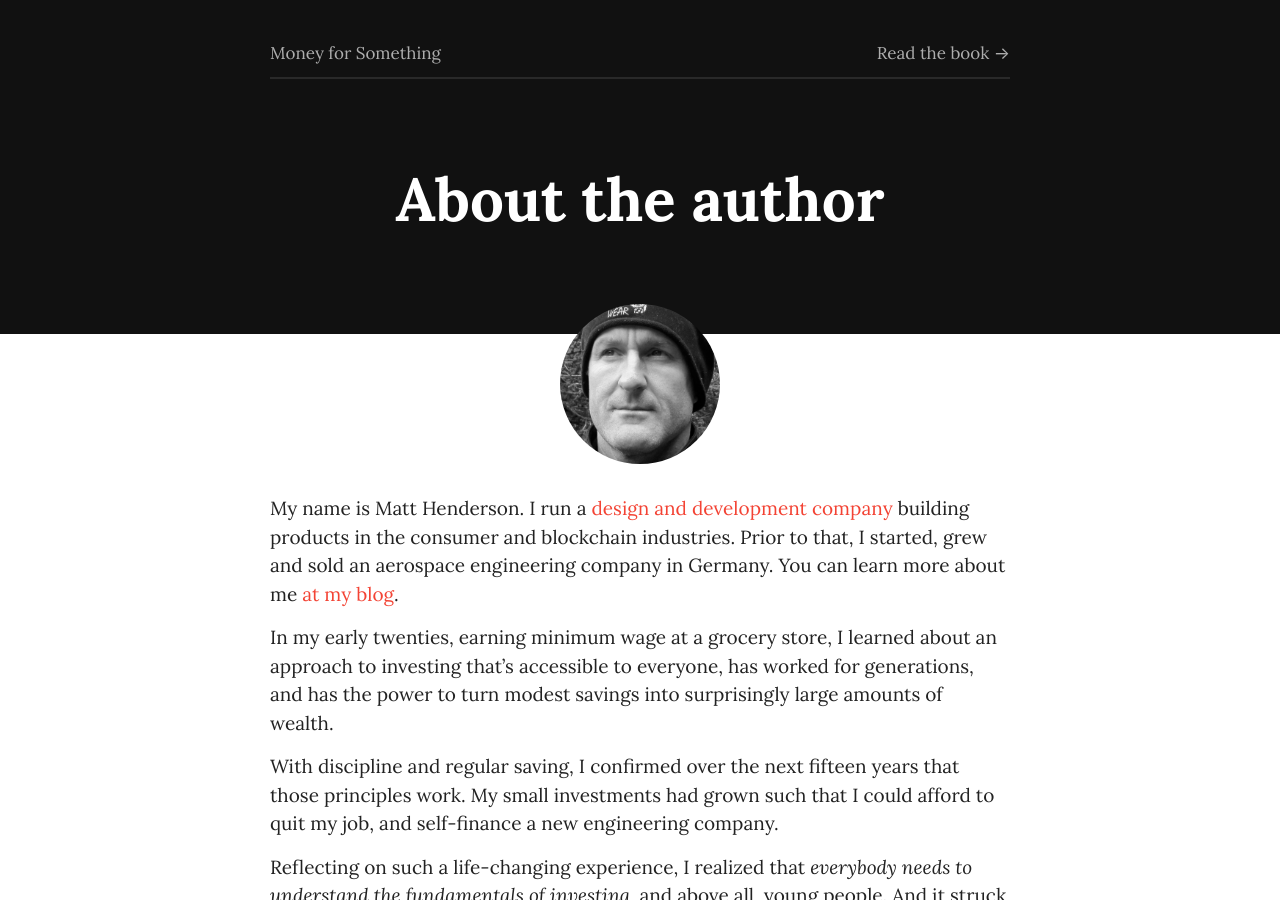
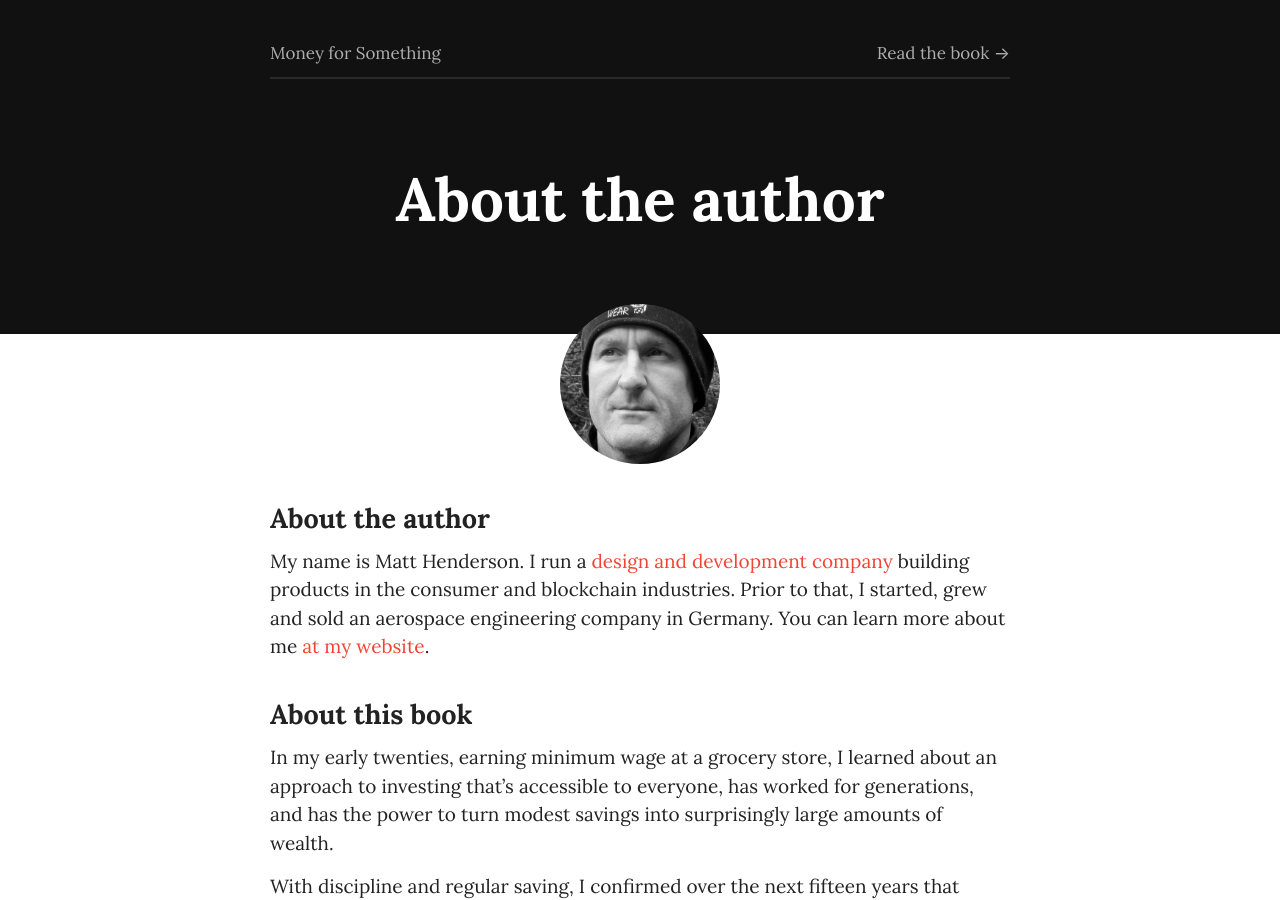
Before and after one commit to dafacto/moneyforsomething, a Jekyll site: the page built from about.md, in a window 1280 px wide and 900 px high. Built offline with Jekyll 4.4.1, drawn with Linux system fonts in a browser that asks for light colours; some web fonts are replaced; a script that is not in the unit is left out.

Commit message:
Update about

```diff
--- a/about.md
+++ b/about.md
@@ -8,7 +8,11 @@ permalink: /about/
   <img src="/assets/img/matt-black-and-white2.jpg">
 </div>
 
-My name is Matt Henderson. I run a [design and development company](http://makaluinc.com) building products in the consumer and blockchain industries. Prior to that, I started, grew and sold an aerospace engineering company in Germany. You can learn more about me [at my blog](http://www.dafacto.com).
+## About the author
+
+My name is Matt Henderson. I run a [design and development company](http://makaluinc.com) building products in the consumer and blockchain industries. Prior to that, I started, grew and sold an aerospace engineering company in Germany. You can learn more about me [at my website](https://matthenderson.me).
+
+## About this book
 
 In my early twenties, earning minimum wage at a grocery store, I learned about an approach to investing that’s accessible to everyone, has worked for generations, and has the power to turn modest savings into surprisingly large amounts of wealth.
 
```
